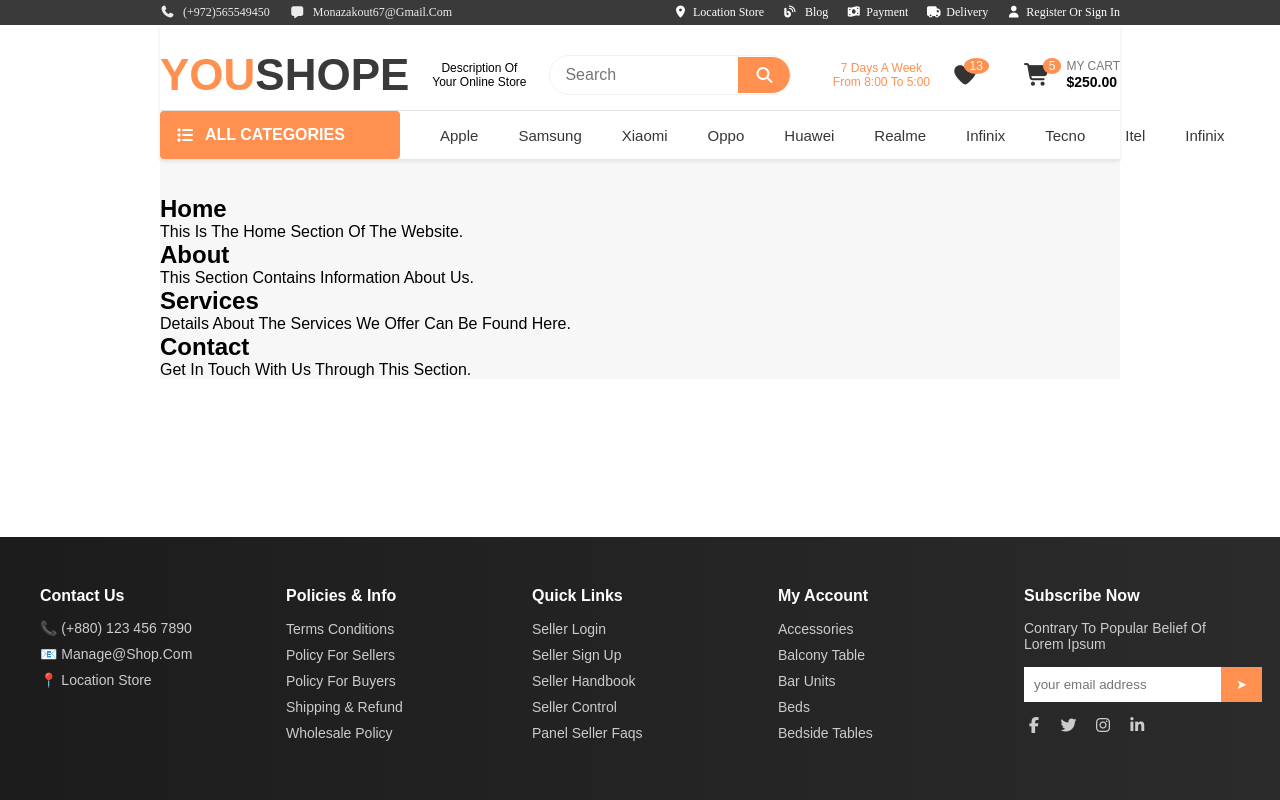
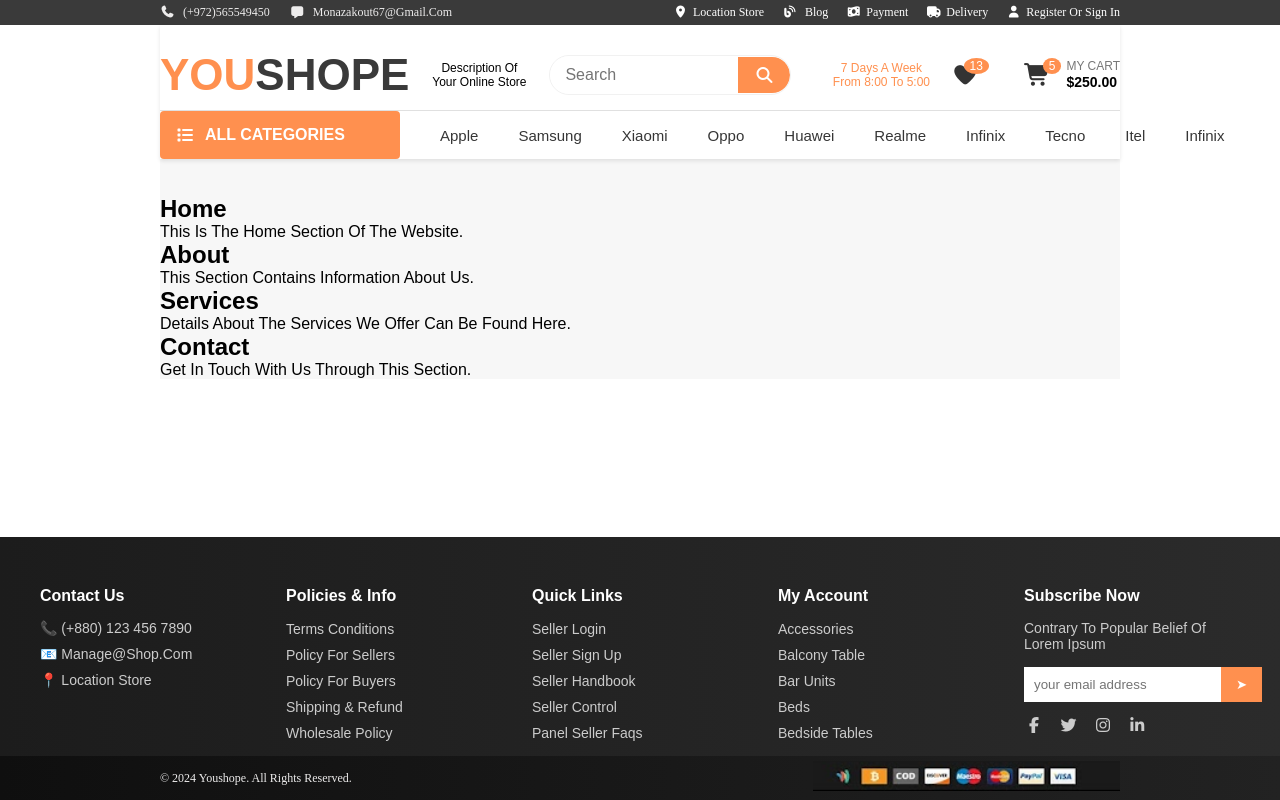
Before and after one commit to monazak/task-1, a plain HTML site: page index.html in a window 1280 px wide. Drawn offline with Linux system fonts and the light colour scheme.

Commit message:
create bottom footer

```diff
--- a/index.html
+++ b/index.html
@@ -161,6 +161,14 @@
                 </div>
 
             </div>
+
     </footer>
+
+    <div class="bottom-footer hero-container">
+            <p class="copyright">© 2024 youshope. all rights reserved.</p>
+            <div>
+                <img src="/images/payment-methods.png" alt="payment methods" class="payment-methods">
+            </div>
+    </div>
 </body>
 </html>
--- a/style.css
+++ b/style.css
@@ -347,3 +347,16 @@
 .social-icons i:hover {
     color: #ff904f;
 }
+.bottom-footer{
+    display: flex;
+    justify-content: space-between;
+    position: fixed;
+    bottom: 0;
+    width: 100%;
+    padding: 5px 20vh 5px 20vh;
+    background: linear-gradient(to right, #0f0f0f, #222222);
+}
+.payment-methods{
+    height: 30px;
+    object-fit: contain;
+}
```
Also changed, not shown: images/payment-methods.png (added).
